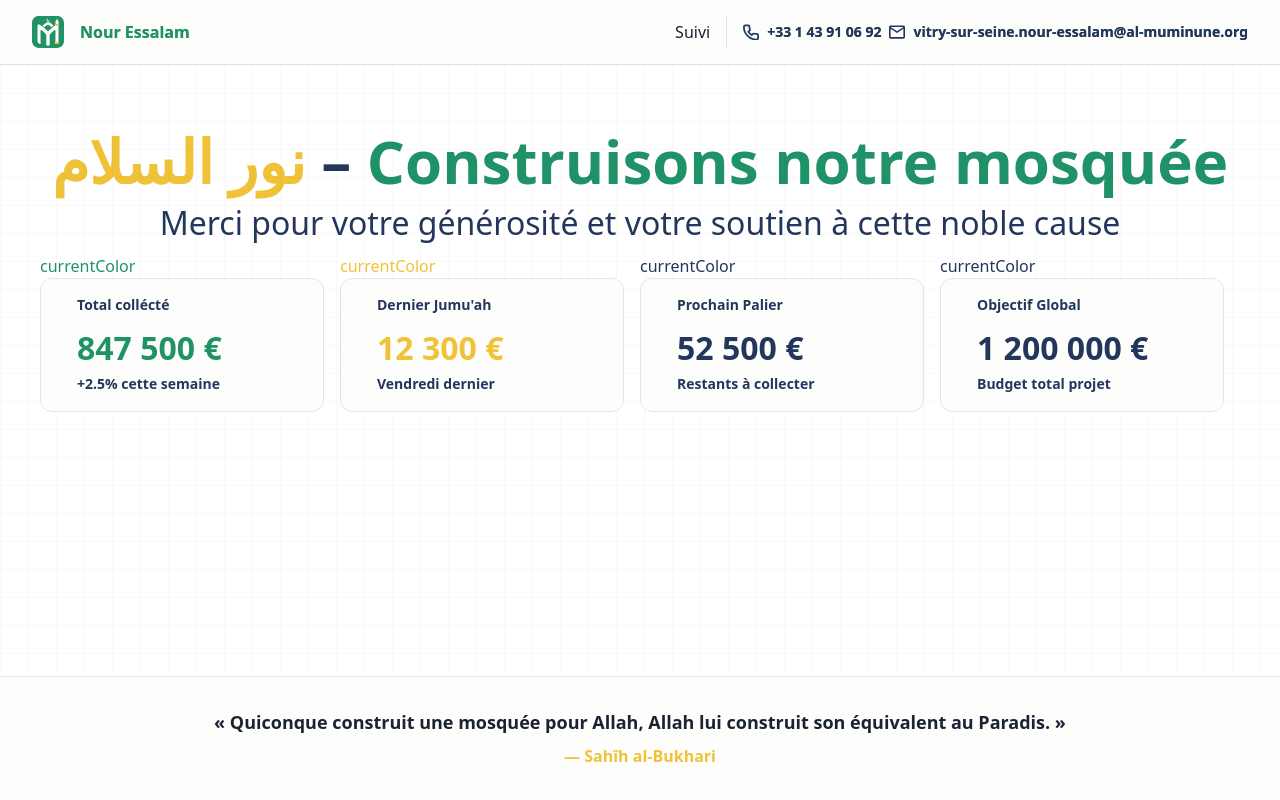
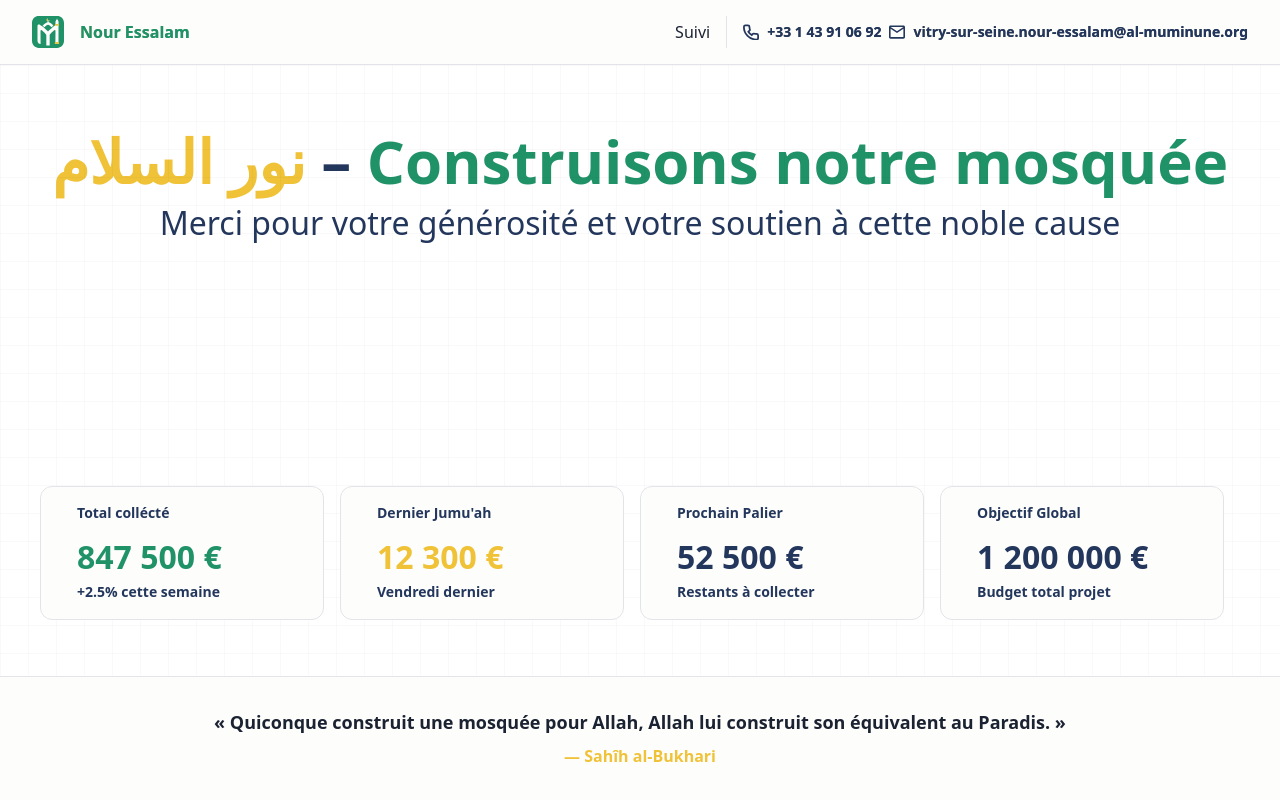
Before and after one commit to protypangel/Masjid-fund, a Vue app: page / in a window 1280 px wide. Built offline with nearby package versions, Linux system fonts and the light colour scheme.

Commit message:
refracto : + header.vue : * delete useless class on pattern hero * justify-between + StatCard: * CSSStyleDeclarationFromParent #KISS * props #YAGNI

```diff
--- a/src/components/cards/StatCard.vue
+++ b/src/components/cards/StatCard.vue
@@ -1,20 +1,9 @@
 <script setup lang="ts">
 import { ref, computed } from 'vue'
-
-const props = withDefaults(defineProps<{
-  upSizeOnHover?: boolean,
-  borderColor?: string,
-  borderWidth?: number,
-}>(), {
-  upSizeOnHover: false,
-  borderColor: 'currentColor',
-  borderWidth: 2
-})
+import CSSStyleDeclarationFromParent from '@/components/effect/CSSStyleDeclarationFromParent.vue'
 
 const hover = ref(false)
 
-const paddingAnimation = computed(() => props.upSizeOnHover ? 'hover:p-0' : '')
-const borderAnimation = computed(() => `hover:border-[${props.borderColor}] hover:border-[${props.borderWidth}px]`)
 </script>
 
 <!--
@@ -53,20 +42,24 @@ Exemple d'utilisation avec :
 </StatCard>
 -->
 <template>
+  <CSSStyleDeclarationFromParent v-slot="{ style }">
   <div
     :class="[
-      'h-[150px] p-2 hover:p-0',
+      'group h-[150px] p-2 cursor-default select-none',
       'transition-[padding,border-width,border-color] duration-300 ease-in-out',
-      paddingAnimation
+      'hover:p-0'
     ]"
     @mouseenter="hover = true"
     @mouseleave="hover = false"
   >
-  {{ props.borderColor }}
-    <div :class="[
-      'relative h-full rounded-xl bg-background border border-border shadow-soft px-9 flex flex-col gap-3 justify-center',
-      borderAnimation
-    ]">
+    <div
+    :class="[
+      'relative h-full rounded-xl bg-background border-solid border-border border-1 shadow-soft px-9 flex flex-col gap-3 justify-center',
+      'group-hover:border-[3px]',
+      `group-hover:border-[var(--border-color-hover)]`
+    ]"
+    :style="{ '--border-color-hover': style?.color }"
+    >
       <div class="text-xs text-accent font-bold">
         <slot name="title" />
       </div>
@@ -89,9 +82,10 @@ Exemple d'utilisation avec :
             </div>
           </Transition>
         </div>
+        </div>
       </div>
     </div>
-  </div>
+  </CSSStyleDeclarationFromParent>
 </template>
 
 <style scoped>
--- a/src/view-component/presentation/sections/header.vue
+++ b/src/view-component/presentation/sections/header.vue
@@ -26,9 +26,9 @@ onBeforeUnmount(() => { if (intervalId) window.clearInterval(intervalId) })
 
 <template>
   <section class="h-full relative overflow-hidden">
-    <div class="absolute inset-0 pattern-grid opacity-40 pointer-events-none flex items-center justify-center"></div>
+    <div class="absolute inset-0 pattern-grid opacity-40 pointer-events-none"></div>
 
-    <div class="mx-auto max-w-7xl px-4 sm:px-6 lg:px-8 pt-12 pb-10 lg:pt-14 lg:pb-12 h-full flex flex-col">
+    <div class="mx-auto max-w-7xl px-4 sm:px-6 lg:px-8 pt-12 pb-10 lg:pt-14 lg:pb-12 h-full flex flex-col justify-between">
       <Title>
         <template #title>
           <span class="text-secondary">نور السلام</span> <span class="text-accent">–</span> Construisons notre mosquée
```
